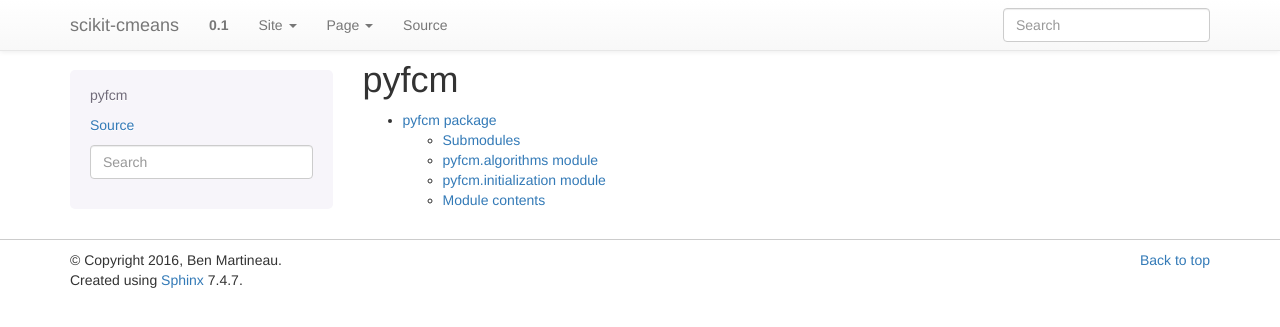
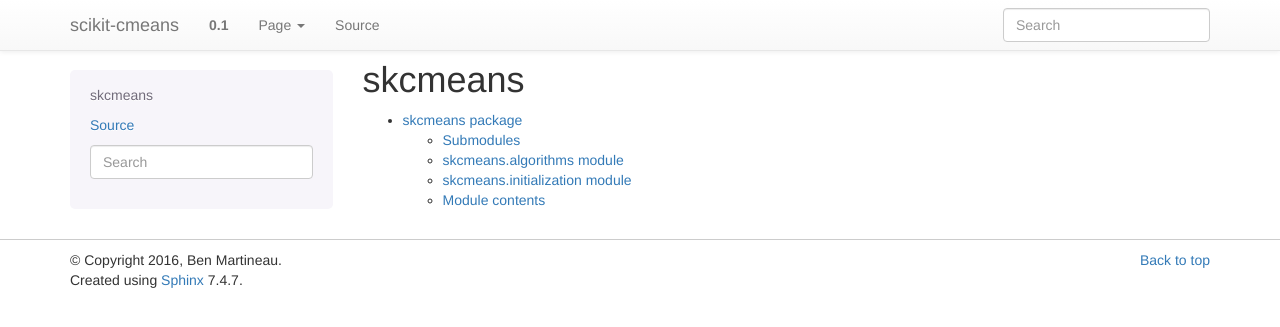
Before and after one commit to bm424/scikit-cmeans, a Sphinx documentation site: the page built from docs/modules.rst, in a window 1280 px wide. Shown: the top 327 px of the page. Built offline with Sphinx 7.4.7, drawn with Linux system fonts in a browser that asks for light colours; pages that are not in the unit, such as notebooks, are missing from menus.

Commit message:
Update documentation

```diff
--- a/docs/conf.py
+++ b/docs/conf.py
@@ -248,7 +248,7 @@ html_static_path = ['_static']
 # html_search_scorer = 'scorer.js'
 
 # Output file base name for HTML help builder.
-htmlhelp_basename = 'pyfcmdoc'
+htmlhelp_basename = 'skcmeansdoc'
 
 # -- Options for LaTeX output ---------------------------------------------
 
--- a/docs/modules.rst
+++ b/docs/modules.rst
@@ -1,7 +1,7 @@
-pyfcm
-=====
+skcmeans
+========
 
 .. toctree::
    :maxdepth: 4
 
-   pyfcm
+   skcmeans
--- a/docs/pyfcm.algorithms.rst
+++ /dev/null
@@ -1,5 +0,0 @@
-``pyfcm.algorithms`` Module
-===========================
-
-.. automodule:: pyfcm.algorithms
-   :members:
--- a/docs/pyfcm.initialization.rst
+++ /dev/null
@@ -1,5 +0,0 @@
-``pyfcm.initialization`` Module
-===============================
-
-.. automodule:: pyfcm.initialization
-   :members:
```
Also changed, not shown: docs/pyfcm.rst (deleted, +0 -30 lines), docs/skcmeans.rst (added, +30 -0 lines).
